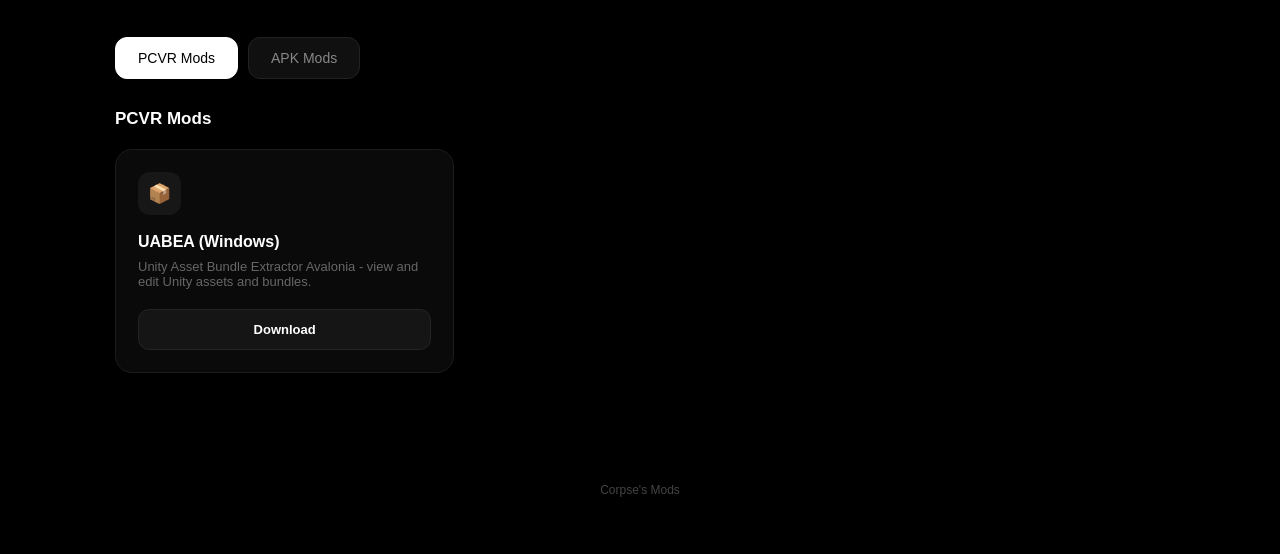
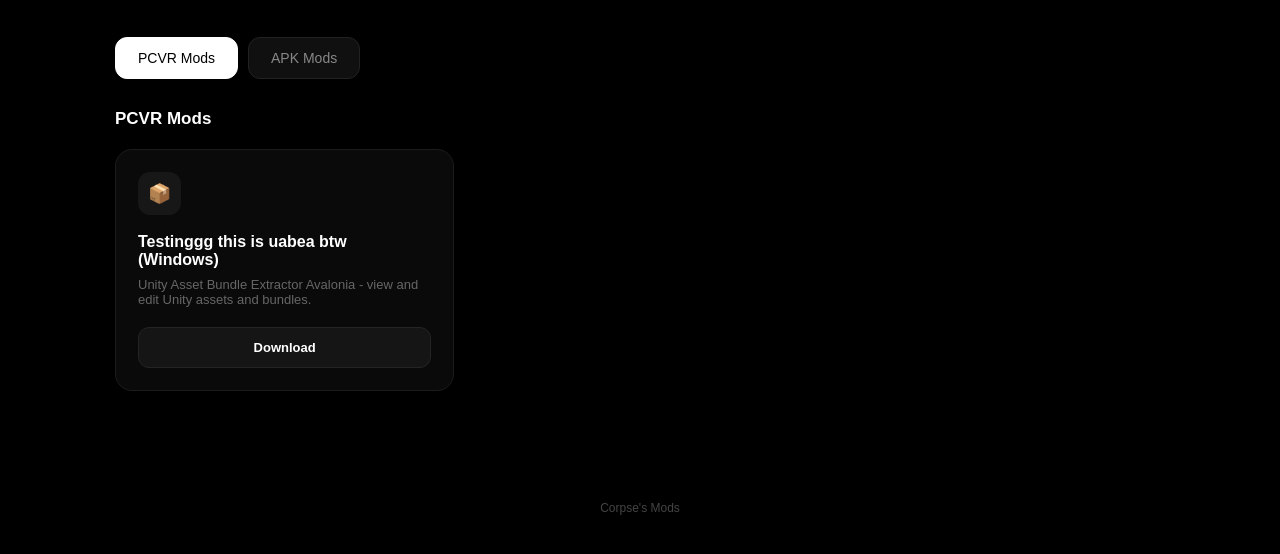
Before and after one commit to yuke2fast-ux/wAiPcvrMods, a plain HTML site: page index.html in a window 1280 px wide. Shown: the part 224-778 px from the top of the page. Drawn offline with Linux system fonts and the light colour scheme.

Commit message:
Update name of UABEA entry in index.html

```diff
--- a/index.html
+++ b/index.html
@@ -283,7 +283,7 @@ APK mods:
 const mods = {
     pcvr: [
         {
-            name: "UABEA (Windows)",
+            name: "Testinggg this is uabea btw (Windows)",
             description: "Unity Asset Bundle Extractor Avalonia - view and edit Unity assets and bundles.",
             file: "uabea-windows.zip"
         }
```
